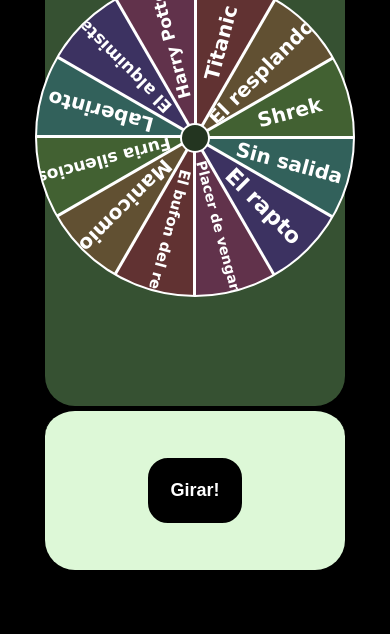
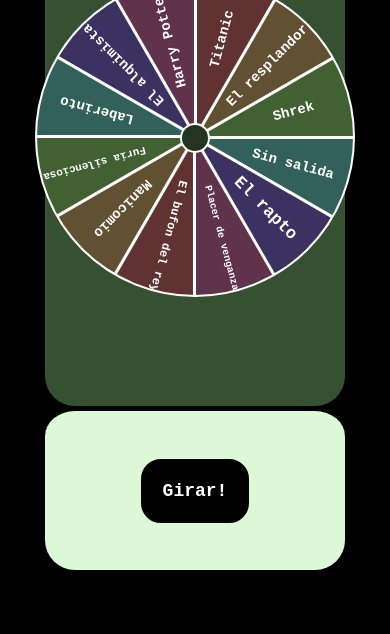
Before and after one commit to TomasCaballero/DigaloConMimica, a plain HTML site: page index.html in a window 390 px wide. Shown: the part 210-844 px from the top of the page. Drawn offline with Linux system fonts and the light colour scheme; some packages are replaced by stand-ins of ours; a script that the page names is missing; a web font is replaced by a local one.

Commit message:
ultimas modificaciones

```diff
--- a/index.html
+++ b/index.html
@@ -9,6 +9,7 @@
     <link rel="stylesheet" href="sweetalert2.min.css">
     <link href="https://fonts.googleapis.com/css2?family=Gaegu:wght@400;700&display=swap" rel="stylesheet">
     <link rel="stylesheet" href="scss/style.css">
+    <link rel="shortcut icon" href="./assets/iconos/movie.png" type="image/x-icon">
     <title>DCM</title>
 </head>
 <body>
--- a/scss/style.scss
+++ b/scss/style.scss
@@ -2,12 +2,13 @@
     margin: 0;
     padding: 0;
     box-sizing: border-box;
+    // font-family: 'Gaegu',  Arial, sans-serif;
+    font-family: monospace, Arial, Helvetica, sans-serif;
 }
 
 body{
     height: 100vh;
     background-color: rgb(0, 0, 0);
-    font-family: 'Gaegu', cursive;
     max-height: 800px;
     .dcm{
         display: flex;
@@ -97,7 +98,7 @@
                         color: white;
                         background-color: #613232;
                         font-weight: 700;
-                        font-size: 17px;
+                        font-size: 14px;
                     }
                 }
                 .peli:nth-child(2){
@@ -107,7 +108,7 @@
                         color: white;
                         background-color: #615032;
                         font-weight: 700;
-                        font-size: 17px;
+                        font-size: 14px;
                     }
                 }
                 .peli:nth-child(3){
@@ -118,7 +119,7 @@
                         background-color: #426132;
                         font-weight: bold;
                         font-weight: 700;
-                        font-size: 17px;
+                        font-size: 14px;
                     }
                 }
                 .peli:nth-child(4){
@@ -128,7 +129,7 @@
                         color: white;
                         background-color: #32615b;
                         font-weight: bold;
-                        font-size: 17px;
+                        font-size: 14px;
                     }
                 }
                 .peli:nth-child(5){
@@ -138,7 +139,7 @@
                         color: white;
                         background-color: #3c3261;
                         font-weight: bold;
-                        font-size: 17px;
+                        font-size: 14px;
                     }
                 }
                 .peli:nth-child(6){
@@ -148,7 +149,7 @@
                         color: white;
                         background-color: #61324b;
                         font-weight: bold;
-                        font-size: 17px;
+                        font-size: 14px;
                     }
                 }
                 .peli:nth-child(7){
@@ -158,7 +159,7 @@
                         color: white;
                         background-color: #613232;
                         font-weight: bold;
-                        font-size: 17px;
+                        font-size: 14px;
                     }
                 }
                 .peli:nth-child(8){
@@ -168,7 +169,7 @@
                         color: white;
                         background-color: #615032;
                         font-weight: bold;
-                        font-size: 17px;
+                        font-size: 14px;
                     }
                 }
                 .peli:nth-child(9){
@@ -178,7 +179,7 @@
                         color: white;
                         background-color: #426132;
                         font-weight: bold;
-                        font-size: 17px;
+                        font-size: 14px;
                     }
                 }
                 .peli:nth-child(10){
@@ -188,7 +189,7 @@
                         color: white;
                         background-color: #32615b;
                         font-weight: bold;
-                        font-size: 17px;
+                        font-size: 14px;
                     }
                 }
                 .peli:nth-child(11){
@@ -198,7 +199,7 @@
                         color: white;
                         background-color: #3c3261;
                         font-weight: bold;
-                        font-size: 17px;
+                        font-size: 14px;
                     }
                 }
                 .peli:nth-child(12){
@@ -208,7 +209,7 @@
                         color: white;
                         background-color: #61324b;
                         font-weight: bold;
-                        font-size: 17px;
+                        font-size: 14px;
                     }
                 }
             }
@@ -225,62 +226,62 @@
                     }
                     .peli:first-child{
                         .nombrePeli{
-                            font-size: 20px;
+                            font-size: 14px;
                         }
                     }
                     .peli:nth-child(2){
                         .nombrePeli{
-                            font-size: 20px;
+                            font-size: 14px;
                         }
                     }
                     .peli:nth-child(3){
                         .nombrePeli{
-                            font-size: 20px;
+                            font-size: 14px;
                         }
                     }
                     .peli:nth-child(4){
                         .nombrePeli{
-                            font-size: 20px;
+                            font-size: 14px;
                         }
                     }
                     .peli:nth-child(5){
                         .nombrePeli{
-                            font-size: 22px;
+                            font-size: 17px;
                         }
                     }
                     .peli:nth-child(6){
                         .nombrePeli{
-                            font-size: 14px;
+                            font-size: 10px;
                         }
                     }
                     .peli:nth-child(7){
                         .nombrePeli{
-                            font-size: 15px;
+                            font-size: 12px;
                         }
                     }
                     .peli:nth-child(8){
                         .nombrePeli{
-                            font-size: 20px;
+                            font-size: 14px;
                         }
                     }
                     .peli:nth-child(9){
                         .nombrePeli{
-                            font-size: 17px;
+                            font-size: 11px;
                         }
                     }
                     .peli:nth-child(10){
                         .nombrePeli{
-                            font-size: 20px;
+                            font-size: 14px;
                         }
                     }
                     .peli:nth-child(11){
                         .nombrePeli{
-                            font-size: 17px;
+                            font-size: 14px;
                         }
                     }
                     .peli:nth-child(12){
                         .nombrePeli{
-                            font-size: 17px;
+                            font-size: 14px;
                         }
                     }
                 }
@@ -304,9 +305,9 @@
                 font-weight: bold;
                 font-size: large;
                 cursor: pointer;
+                transition: all 700ms ease-in-out;
             }
             .girar:hover{
-                transition: all 700ms;
                 transform: scale(1.05);
                 color: black;
                 background-color: #ffffffc4;
```
Also changed, not shown: assets/iconos/movie.png (added), js/main.js (line endings or trailing spaces), scss/style.css, 1 other file.
